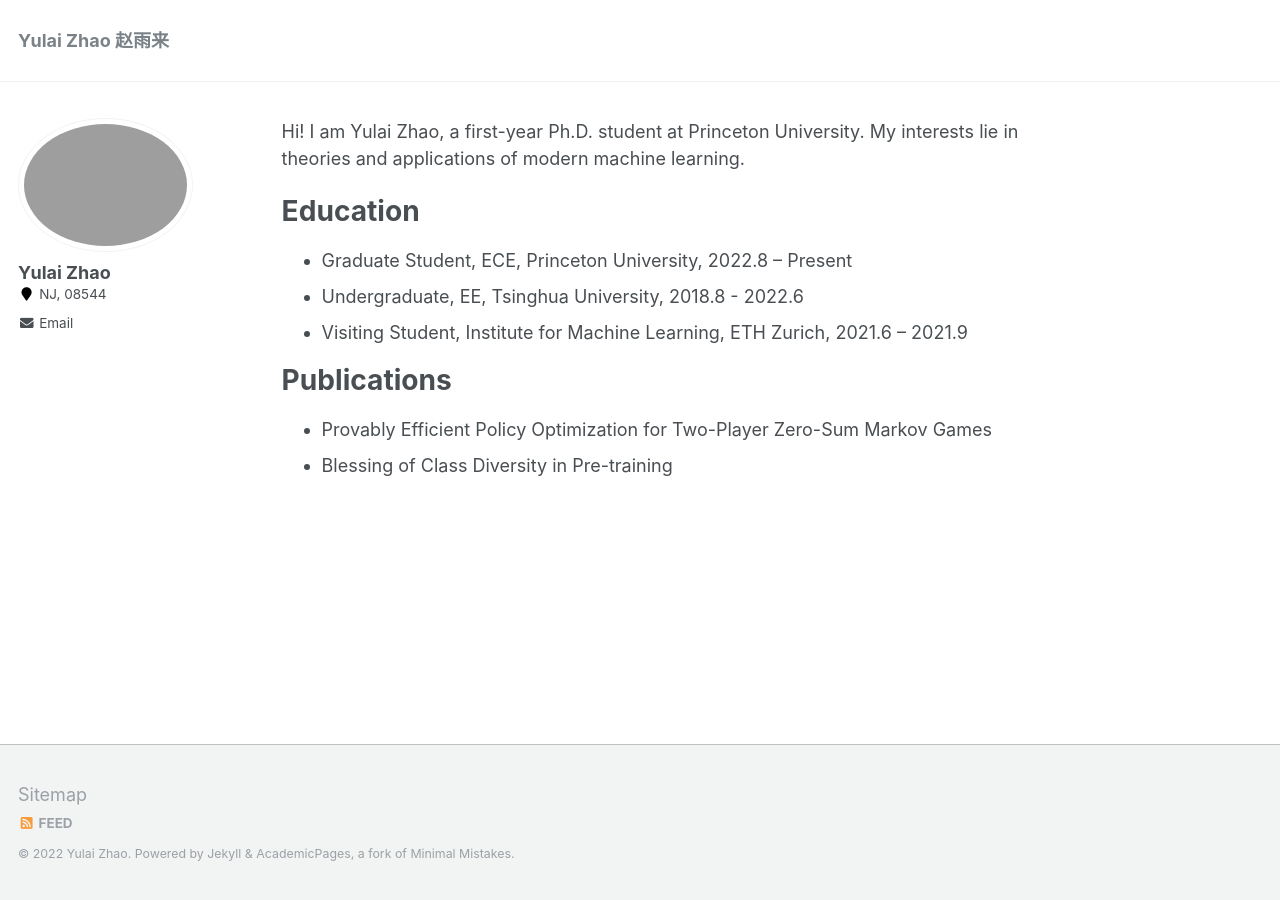
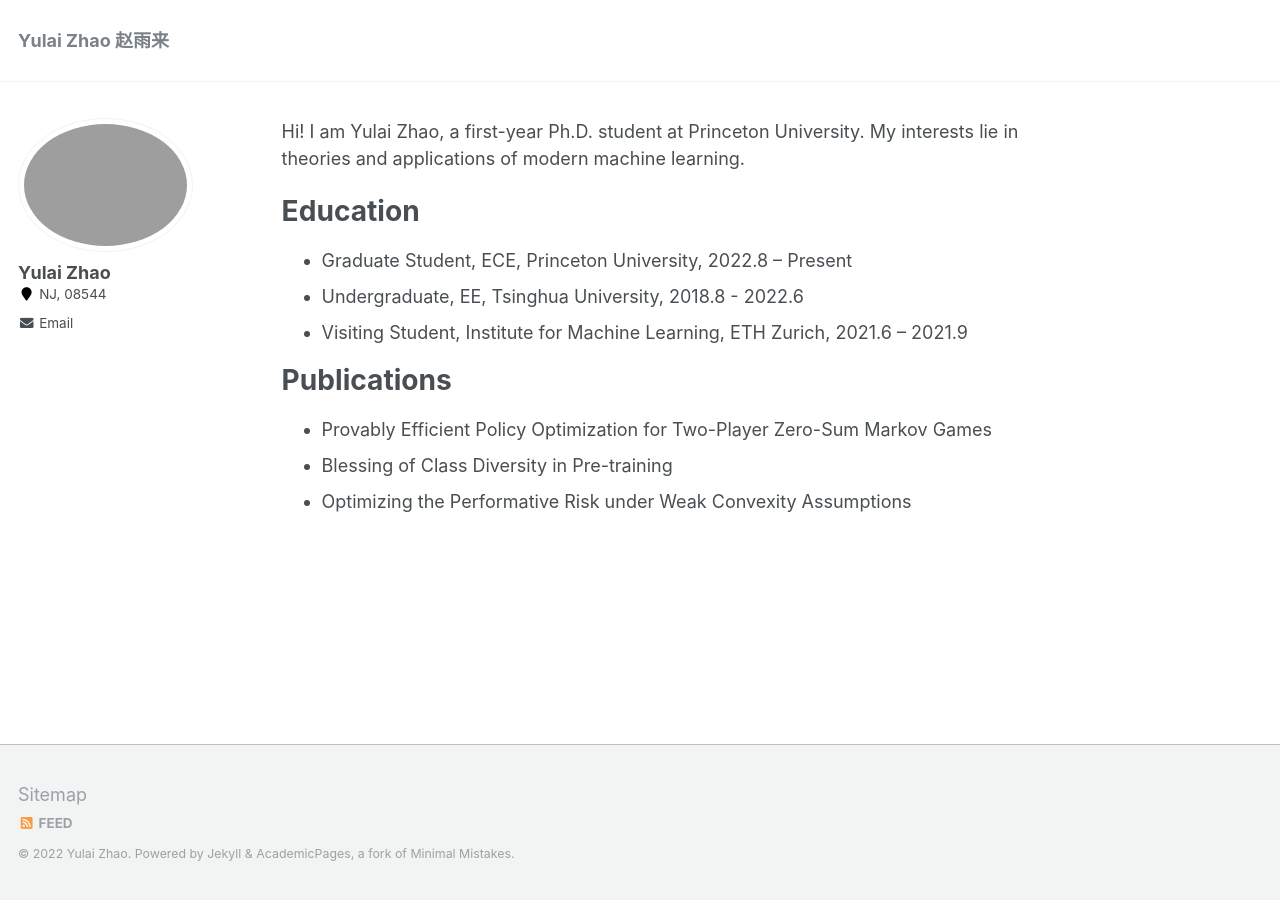
Before and after one commit to zhaoyl18/zhaoyl18.github.io, a Jekyll site: the page built from _pages/about.md, in a window 1280 px wide. Built offline with Jekyll 4.4.1, drawn with Linux system fonts in a browser that asks for light colours.

Commit message:
Update about.md

```diff
--- a/_pages/about.md
+++ b/_pages/about.md
@@ -21,3 +21,4 @@ Publications
 ======
 * Provably Efficient Policy Optimization for Two-Player Zero-Sum Markov Games
 * Blessing of Class Diversity in Pre-training
+* Optimizing the Performative Risk under Weak Convexity Assumptions
```
